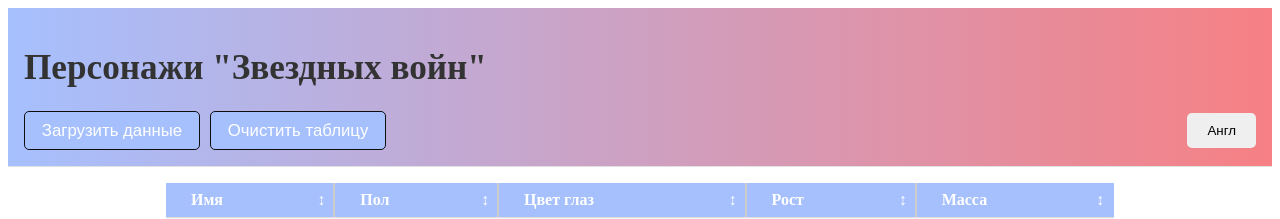
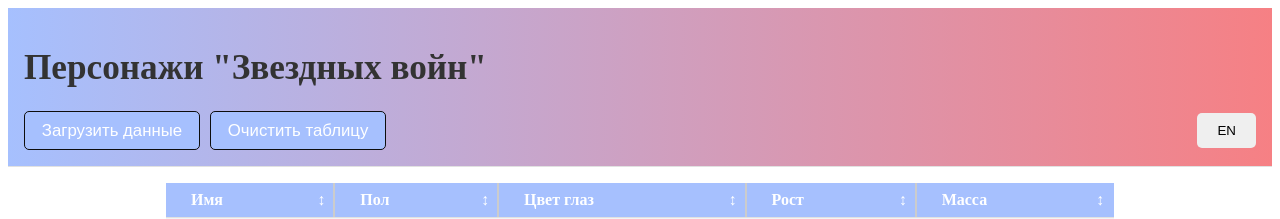
Before and after one commit to canekg/CharacterTable, a React app: page / in a window 1280 px wide. Shown: the top 219 px of the page. Built offline with nearby package versions, Linux system fonts and the light colour scheme.

Commit message:
Update language toggle button label in localization files

```diff
--- a/src/locales/en.ts
+++ b/src/locales/en.ts
@@ -64,7 +64,7 @@
       title: 'Star Wars Characters',
       load_data_button: 'Load Data',
       clear_table_button: 'Clear Table',
-      toggle_language_button: 'Ru',
+      toggle_language_button: 'RU',
     },
   },
 };
--- a/src/locales/ru.ts
+++ b/src/locales/ru.ts
@@ -64,7 +64,7 @@
       title: 'Персонажи "Звездных войн"',
       load_data_button: 'Загрузить данные',
       clear_table_button: 'Очистить таблицу',
-      toggle_language_button: 'Англ',
+      toggle_language_button: 'EN',
     },
   },
 };
```
